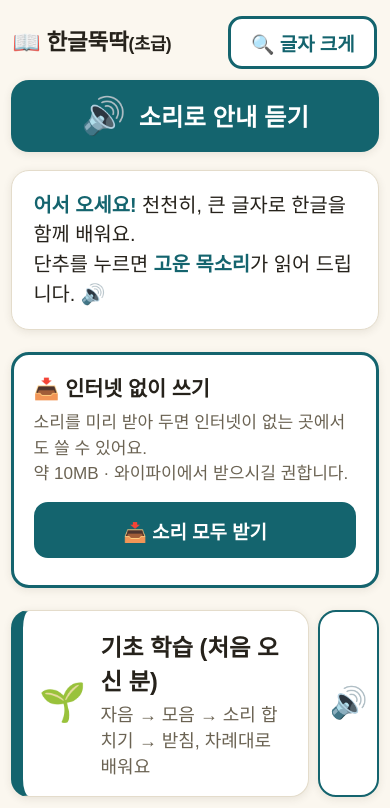
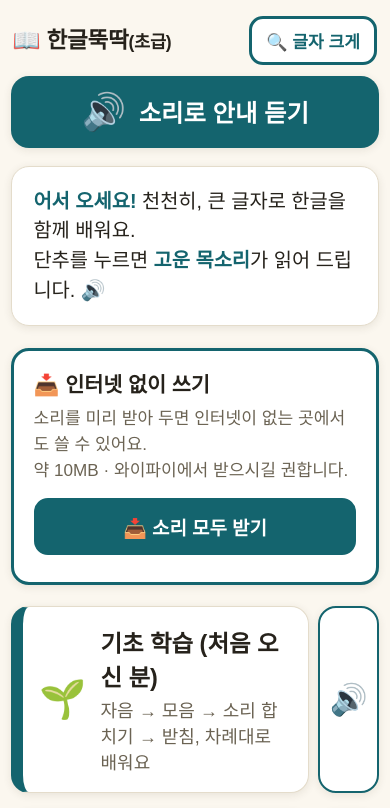
Before and after one commit to hisdream64-commits/hangul, a plain HTML site: page index.html in a window 390 px wide. Shown: the top 808 px of the page. Drawn offline with Linux system fonts and the light colour scheme.

Commit message:
초급 머리말: 좁은 화면·「글자 크게」에서 단추가 옆으로 넘치지 않게
「🔍 글자 크게」와 「🏠 처음으로」가 제목과 한 줄에 다 들어가지 않아, 360px 휴대폰에서 46px,
「글자 크게」를 켜면 최대 261px 옆으로 넘쳤다.
- index.html: 머리말을 flex-wrap 으로 — 넓으면 지금처럼 한 줄, 좁으면 단추가 제목 아래 줄로
  (오른쪽 정렬, 단추끼리도 필요하면 줄바꿈). 휴대폰에서는 글자 크게 단추도 처음으로 단추와 같은 크기로
- sw.js: 지문

확인: 320·360·390·430px × 보통·크게 × 첫 화면·안쪽 16가지 모두 넘침 0 (고치기 전 12가지 넘침),
글자 크게/작게·처음으로 단추 동작, 진도 저장 23항목·낱말 차례·5단계 통과.

Co-Authored-By: Claude Opus 5.5 <noreply@anthropic.com>
Claude-Session: https://claude.ai/code/session_013x1stDSsXAtxzUfDLoW7H1

```diff
--- a/index.html
+++ b/index.html
@@ -78,6 +78,7 @@
   header {
     display: flex; align-items: center; justify-content: space-between;
     gap: 0.5rem; padding: 0.6rem 0.2rem 0.8rem;
+    flex-wrap: wrap;   /* 좁은 화면·「글자 크게」에서 단추가 제목 아래 줄로 내려가게 (옆으로 넘치지 않게, 2026-11-15) */
   }
   header h1 { font-size: 1.5rem; margin: 0; letter-spacing: -0.01em; word-break: keep-all; }
   /* 「(초급)」은 조금 작게, 한 덩어리로. 좁은 화면에서 낱말 중간에서 끊기지 않게 */
@@ -91,7 +92,8 @@
   }
   .home-btn:hover { background: var(--accent-soft); }
   /* 머리말 오른쪽 단추들. 「글자 크게」와 「처음으로」가 나란히 놓입니다. */
-  .top-tools { display: flex; gap: 0.4rem; flex: 0 0 auto; }
+  .top-tools { display: flex; gap: 0.4rem; flex: 0 1 auto; margin-left: auto;
+               flex-wrap: wrap; justify-content: flex-end; }
   .size-btn {
     font-size: 1.05rem; font-weight: 700;
     padding: 0.55rem 1.1rem; border-radius: 14px;
@@ -389,7 +391,7 @@
     main { padding: 0.5rem 0.6rem 2.4rem; }
     header { padding: 0.4rem 0.1rem 0.6rem; }
     header h1 { font-size: 1.25rem; }
-    .home-btn { font-size: 0.95rem; padding: 0.5rem 0.9rem; }
+    .home-btn, .size-btn { font-size: 0.95rem; padding: 0.5rem 0.8rem; }
     .grid { grid-template-columns: repeat(2, 1fr); gap: 0.6rem; }
     .menu-btn { padding: 1rem 0.9rem; gap: 0.8rem; }
     .menu-btn .icon { font-size: 2.1rem; }
--- a/sw.js
+++ b/sw.js
@@ -1,5 +1,5 @@
 /* 한글뚝딱(초급) — 오프라인 서비스 워커
-   빌드 때 0f4ce357ba 이 실제 값으로 바뀝니다.
+   빌드 때 5f3d32852e 이 실제 값으로 바뀝니다.
 
    - 화면(index.html 등)은 인터넷이 되면 새것을 먼저 받고, 안 되면 저장해 둔 것을 씁니다.
    - 소리는 audio/audio.bin 한 덩어리로 저장합니다. 한 번 저장하면 그대로 씁니다.
@@ -11,7 +11,7 @@
 'use strict';
 
 var PREFIX = 'hangul-';
-var SHELL = 'hangul-shell-0f4ce357ba';
+var SHELL = 'hangul-shell-5f3d32852e';
 var AUDIO = 'hangul-audio';                 // 판이 바뀌어도 그대로 둔다
 var KEEP = [SHELL, AUDIO];
 
```
